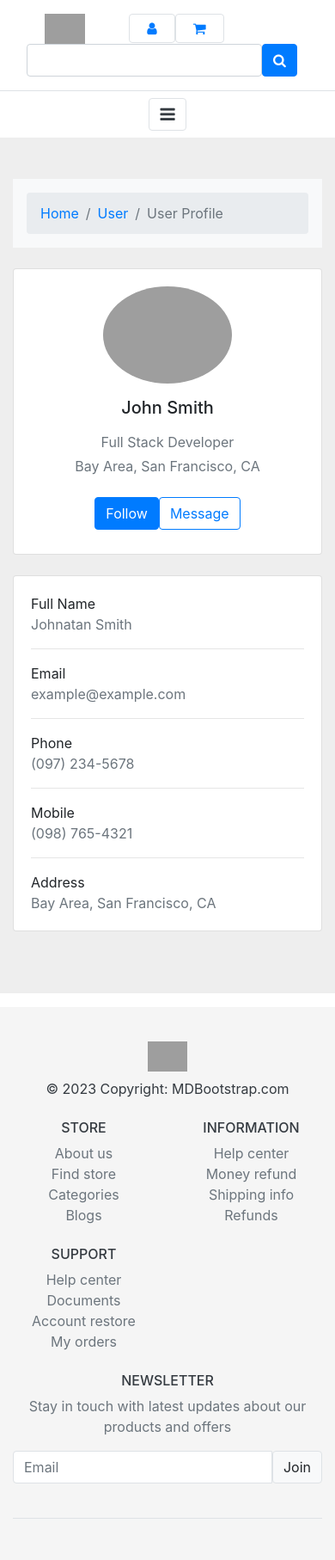
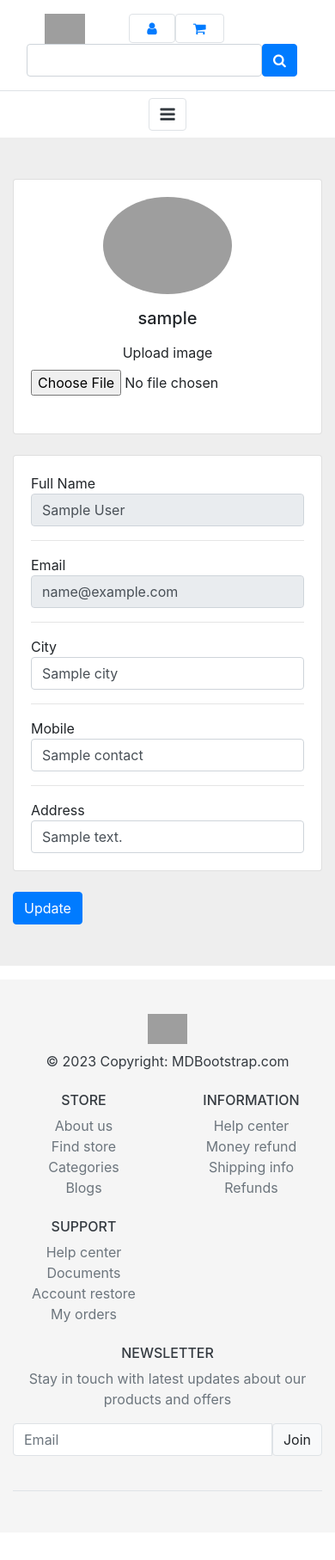
Before and after one commit to jatinkasaudhan22/ecommerce-websites, a Django app: template templates/profile.html in a window 390 px wide. Shown: the whole page at 86% size. After the commit the page ends 1734 px from the top, so only its background shows below. Run offline with Django 3.2, Linux system fonts and the light colour scheme; the template is opened without the code that fills it: most values are stand-ins (such as "Sample title", 1, 10 or a date in 2020); grey boxes are pictures that could not be loaded.

Commit message:
profile page

```diff
--- a/ecommerce_web/settings.py
+++ b/ecommerce_web/settings.py
@@ -124,3 +124,5 @@ STATIC_URL = 'static/'
 # https://docs.djangoproject.com/en/4.2/ref/settings/#default-auto-field
 
 DEFAULT_AUTO_FIELD = 'django.db.models.BigAutoField'
+
+LOGIN_URL = "/login"
--- a/templates/base.html
+++ b/templates/base.html
@@ -26,7 +26,13 @@
           <div class="d-flex float-end">
             <a href="{% url 'login_page' %}" class="me-1 border rounded py-1 px-3 nav-link d-flex align-items-center">
               <i class="fa fa-user m-1 me-md-2"></i><p class="d-none d-md-block mb-0">Sign in</p> </a>
-            <a href="#" class="border rounded py-1 px-3 nav-link d-flex align-items-center" target="_blank"> <i class="fa fa-shopping-cart m-1 me-md-2"></i><p class="d-none d-md-block mb-0">My cart</p> </a>
+            <a href="#" class="border rounded py-1 px-3 nav-link d-flex align-items-center" target="_blank">
+              <i class="fa fa-shopping-cart m-1 me-md-2"></i><p class="d-none d-md-block mb-0">My cart</p> </a>
+
+            {% if request.user.is_authenticated %}
+            <a href="#" class="border rounded py-1 px-3 nav-link d-flex align-items-center" target="_blank">
+              <i class="fa fa-sign-out" aria-hidden="true"></i><p class="d-none d-md-block mb-0">Sign out</p> </a>
+            {% endif %}
           </div>
         </div>
         <!-- Center elements -->
--- a/templates/login.html
+++ b/templates/login.html
@@ -15,6 +15,7 @@
               <div class="card-body p-4 p-lg-5 text-black">
 
                 <form action = "{% url 'login_page' %}" method="post" enctype="multipart/form-data">
+                  {% csrf_token %}
 
                   <div class="d-flex align-items-center mb-3 pb-1">
                     <i class="fa fa-cubes fa-2x me-3" style="color: #ff6219;"></i>
--- a/templates/profile.html
+++ b/templates/profile.html
@@ -1,37 +1,24 @@
 {% extends 'base.html' %}
-
 {% block content %}
-
 <section style="background-color: #eee;">
   <div class="container py-5">
-    <div class="row">
-      <div class="col">
-        <nav aria-label="breadcrumb" class="bg-light rounded-3 p-3 mb-4">
-          <ol class="breadcrumb mb-0">
-            <li class="breadcrumb-item"><a href="#">Home</a></li>
-            <li class="breadcrumb-item"><a href="#">User</a></li>
-            <li class="breadcrumb-item active" aria-current="page">User Profile</li>
-          </ol>
-        </nav>
-      </div>
-    </div>
-
+    <form action="{% url 'profile_page' %} " method="post" enctype="multipart/form-data">
+      {% csrf_token %}
     <div class="row">
       <div class="col-lg-4">
         <div class="card mb-4">
           <div class="card-body text-center">
             <img src="https://mdbcdn.b-cdn.net/img/Photos/new-templates/bootstrap-chat/ava3.webp" alt="avatar"
               class="rounded-circle img-fluid" style="width: 150px;">
-            <h5 class="my-3">John Smith</h5>
-            <p class="text-muted mb-1">Full Stack Developer</p>
-            <p class="text-muted mb-4">Bay Area, San Francisco, CA</p>
+            <h5 class="my-3">{{ profile.user.username }}</h5>
             <div class="d-flex justify-content-center mb-2">
-              <button type="button" class="btn btn-primary">Follow</button>
-              <button type="button" class="btn btn-outline-primary ms-1">Message</button>
+               <div class="form-group">
+              <label for="exampleFormControlFile1">Upload image</label>
+              <input type="file" name="profile_img" class="form-control-file" id="exampleFormControlFile1">
+               </div>
             </div>
           </div>
         </div>
-
       </div>
       <div class="col-lg-8">
         <div class="card mb-4">
@@ -41,7 +28,7 @@
                 <p class="mb-0">Full Name</p>
               </div>
               <div class="col-sm-9">
-                <p class="text-muted mb-0">Johnatan Smith</p>
+                <input type="text" name="name" class="form-control" value="{{ profile.user.first_name }} {{ profile.user.last_name }}" disabled/>
               </div>
             </div>
             <hr>
@@ -50,16 +37,16 @@
                 <p class="mb-0">Email</p>
               </div>
               <div class="col-sm-9">
-                <p class="text-muted mb-0">example@example.com</p>
+                <input type="email" name="email" class="form-control" value="{{ profile.user.email }}" disabled/>
               </div>
             </div>
             <hr>
             <div class="row">
               <div class="col-sm-3">
-                <p class="mb-0">Phone</p>
+                <p class="mb-0">City</p>
               </div>
               <div class="col-sm-9">
-                <p class="text-muted mb-0">(097) 234-5678</p>
+                <input type="text" name="city" class="form-control" value="{{ profile.city }}"/>
               </div>
             </div>
             <hr>
@@ -68,7 +55,7 @@
                 <p class="mb-0">Mobile</p>
               </div>
               <div class="col-sm-9">
-                <p class="text-muted mb-0">(098) 765-4321</p>
+                <input type="text" name="contact" class="form-control" value="{{ profile.contact }}"/>
               </div>
             </div>
             <hr>
@@ -77,18 +64,15 @@
                 <p class="mb-0">Address</p>
               </div>
               <div class="col-sm-9">
-                <p class="text-muted mb-0">Bay Area, San Francisco, CA</p>
+                <input type="text" name="address" class="form-control" value="{{ profile.address }}"/>
               </div>
             </div>
           </div>
         </div>
-
-
+              <button type="submit" class="btn btn-primary">Update</button>
+      </div>
+    </div>
+    </form>
   </div>
 </section>
-
-
-
-
-
 {% endblock %}
--- a/users/urls.py
+++ b/users/urls.py
@@ -5,6 +5,6 @@ urlpatterns = [
     path('',views.home, name="home_page"),
     path("login", views.user_login, name="login_page"),
     path("register",views.user_register, name="register_page"),
-    path("profile", views.user_profile, name="profile_page")
-
+    path("profile", views.user_profile, name="profile_page"),
+    path("logout", views.user_logout, name="logout_page"),
 ]
```
Also changed, not shown: users/views.py (+19 -4 lines).
